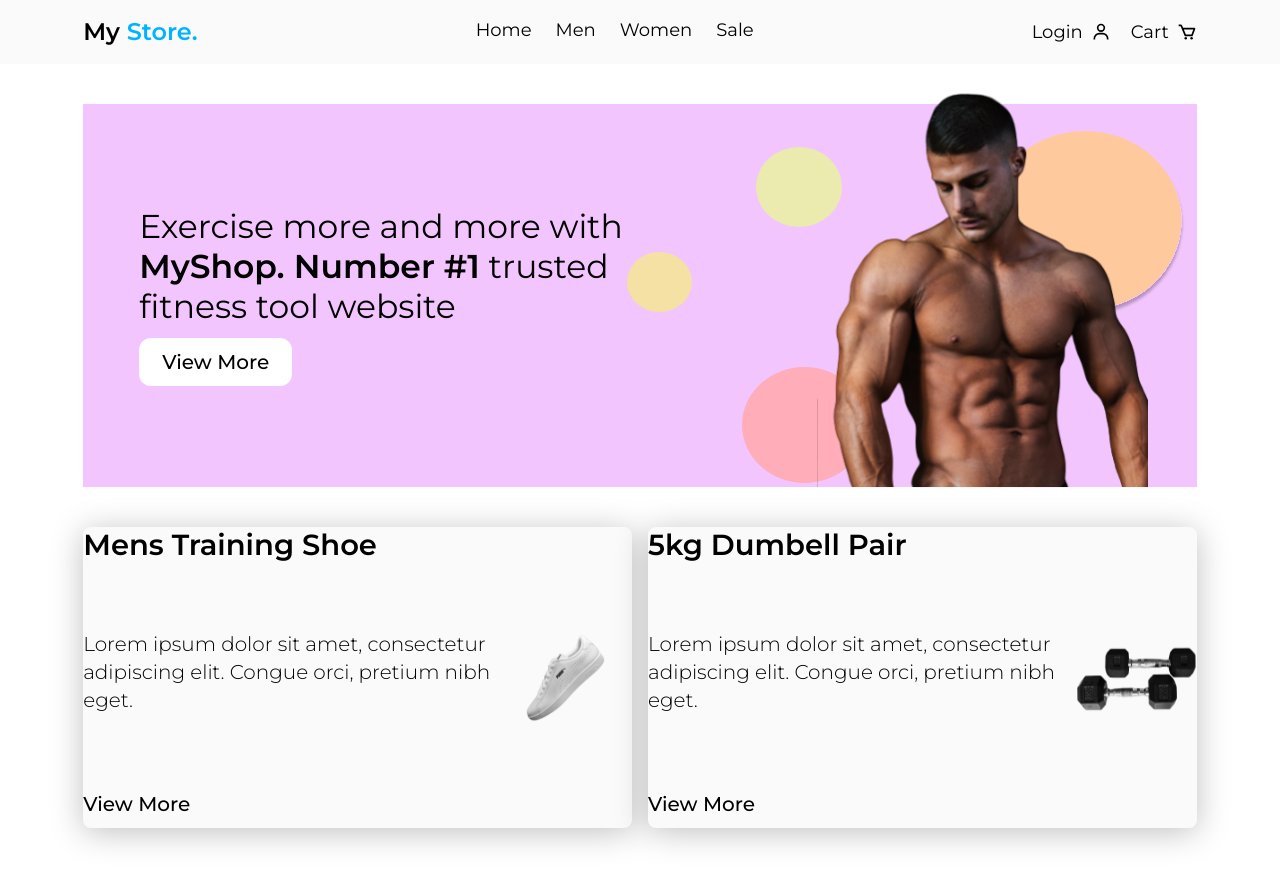
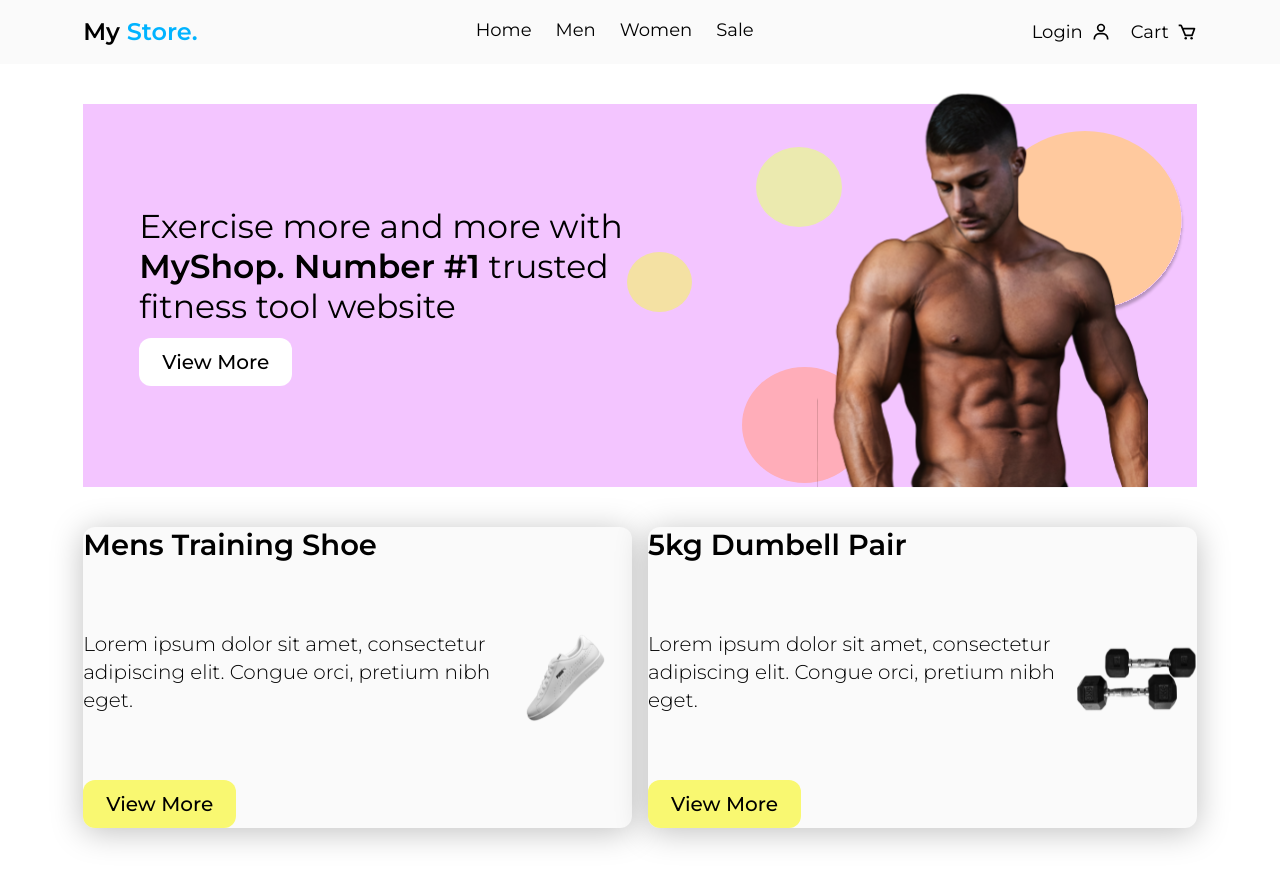
Before and after one commit to gift56/fitness_shop, a React (Vite) app: page / in a window 1280 px wide. Shown: the top 884 px of the page. Built offline with nearby package versions, Linux system fonts and the light colour scheme.

Commit message:
styling cards

```diff
--- a/src/components/ToolsCards.jsx
+++ b/src/components/ToolsCards.jsx
@@ -25,14 +25,17 @@ const ToolsCards = () => {
           {cardsData.map(({ img, title, details }, i) => (
             <div
               key={i}
-              className="w-[50%] bg-[#FAFAFA] shadow-large h-[301px] rounded-lg flex items-center justify-between gap-2"
+              className="w-[50%] bg-[#FAFAFA] shadow-large h-[301px] rounded-xl flex items-center justify-between gap-2"
             >
               <div className="flex flex-col justify-between items-start h-full">
                 <h2 className="text-black font-semibold text-[29px] leading-9">
                   {title}
                 </h2>
                 <p className="text-xl font-light text-black">{details}</p>
-                <Button text="View More" />
+                <Button
+                  text="View More"
+                  btnClass="min-w-[153px] bg-[#F9F871]"
+                />
               </div>
               <div>
                 <img src={img} alt={title} />
```
